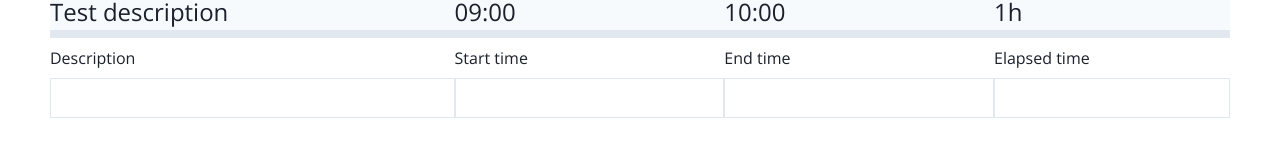
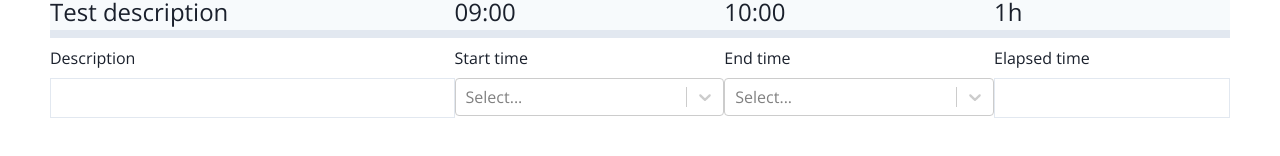
Before and after one commit to MikoGD/time-tracker, a React (Create React App) app: page / in a window 1280 px wide. Shown: the part 704-860 px from the top of the page. Built offline with nearby package versions, Linux system fonts and the light colour scheme.

Commit message:
Add select to start and end time inputs
- Installed react-select as I needed to filter from typing as well
- Added memo for times in intervals of 5 minutes
- Added memo for options

```diff
--- a/package.json
+++ b/package.json
@@ -14,13 +14,14 @@
     "@types/react": "^17.0.1",
     "@types/react-dom": "^17.0.0",
     "@types/react-redux": "^7.1.16",
-    "@types/react-select": "^4.0.13",
+    "@types/react-select": "^4.0.15",
     "axios": "^0.21.1",
     "framer-motion": "^4",
     "react": "^17.0.1",
     "react-dom": "^17.0.1",
     "react-redux": "^7.2.2",
     "react-scripts": "4.0.2",
+    "react-select": "^4.3.1",
     "redux": "^4.0.5",
     "typescript": "^4.1.3",
     "web-vitals": "^1.1.0"
--- a/src/components/time-sheet/time-sheet-row-input.component.tsx
+++ b/src/components/time-sheet/time-sheet-row-input.component.tsx
@@ -1,10 +1,42 @@
-import React from 'react';
-import { Grid, Flex, FormControl, FormLabel, Input } from '@chakra-ui/react';
+import React, { useMemo } from 'react';
+import Select from 'react-select';
+import { Flex, FormControl, FormLabel, Grid, Input } from '@chakra-ui/react';
 
 // REVIEW:
 interface TimeSheetRowInputProps {}
 
+const padLeadingZeros = (num: string, amount: number) => {
+  let newNum = num;
+  while (newNum.length < amount) newNum = `${0}${num}`;
+
+  return newNum;
+};
+
+interface TimeOption {
+  value: string;
+  label: string;
+}
+
 export const TimeSheetRowInput: React.FC<TimeSheetRowInputProps> = () => {
+  const times = useMemo(() => {
+    const tempTimes: string[] = [];
+
+    for (let hour = 0; hour <= 24; hour += 1) {
+      for (let minute = 0; minute < 60; minute += 5) {
+        tempTimes.push(`${padLeadingZeros(`${hour}`, 2)}:${padLeadingZeros(`${minute}`, 2)}`);
+      }
+    }
+    return tempTimes;
+  }, []);
+
+  const options = useMemo(() => {
+    const tempOptions: TimeOption[] = [];
+    times.forEach((time) => {
+      tempOptions.push({ label: time, value: time });
+    });
+    return tempOptions;
+  }, []);
+
   return (
     <Grid templateColumns="3fr 2fr 2fr 1.75fr" w="100%" borderBottom="1px solid black" h="10rem">
       <FormControl as={Flex} id="description" flexDir="column">
@@ -13,11 +45,11 @@ export const TimeSheetRowInput: React.FC<TimeSheetRowInputProps> = () => {
       </FormControl>
       <FormControl as={Flex} id="start-time" flexDir="column">
         <FormLabel>Start time</FormLabel>
-        <Input borderRadius="none" />
+        <Select options={options} />
       </FormControl>
       <FormControl as={Flex} id="end-time" flexDir="column">
         <FormLabel>End time</FormLabel>
-        <Input borderRadius="none" />
+        <Select options={options} />
       </FormControl>
       <FormControl as={Flex} id="elapsed-time" flexDir="column">
         <FormLabel>Elapsed time</FormLabel>
```
Also changed, not shown: 1 other file (tests, documents, lock files or other folders).
